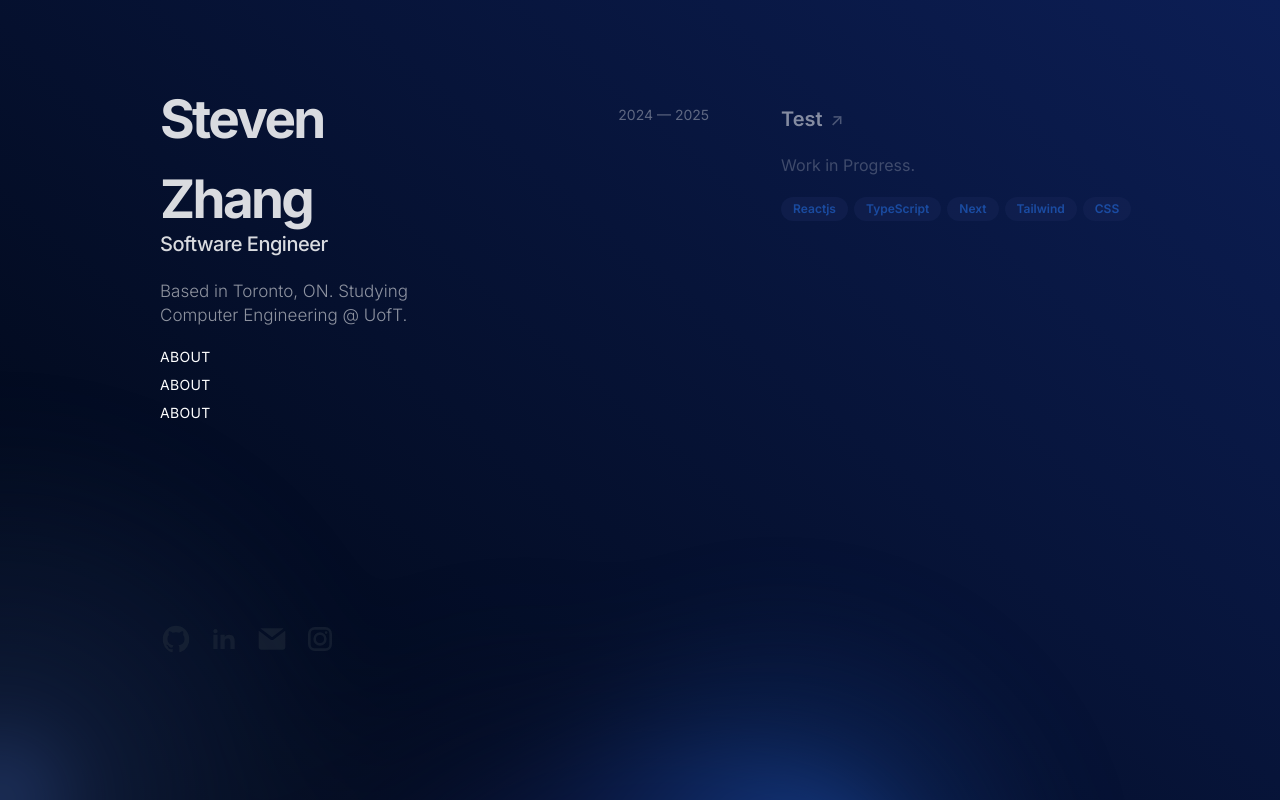
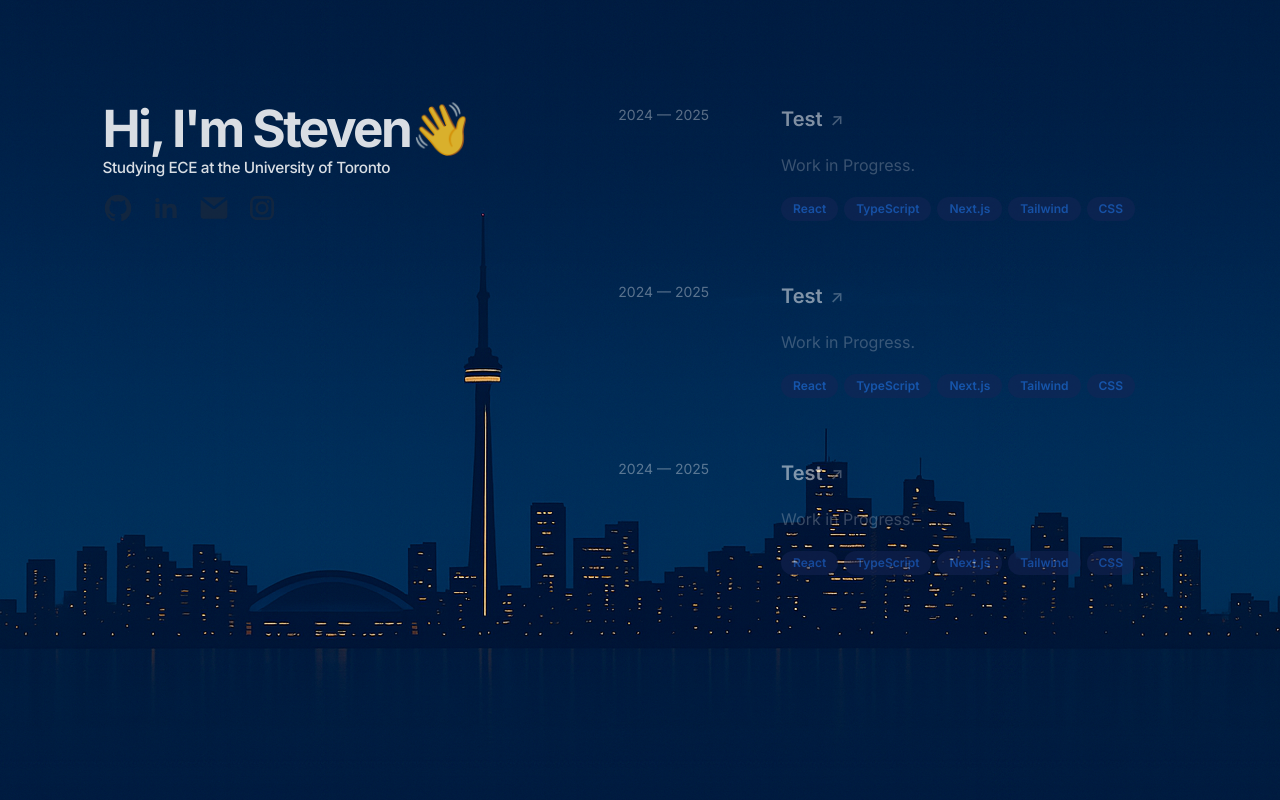
Before and after one commit to stev-jz/website, a Next.js app: page / in a window 1280 px wide. Built offline with nearby package versions, Linux system fonts and the light colour scheme.

Commit message:
background change

```diff
--- a/next.config.ts
+++ b/next.config.ts
@@ -1,8 +1,5 @@
 /** @type {import('next').NextConfig} */
 const nextConfig = {
-  experimental: {
-    appDir: true,  // This line is essential
-  },
 }
 
 export default nextConfig
--- /dev/null
+++ b/src/app/Experience/page.tsx
@@ -0,0 +1,34 @@
+import GlassContainer from "../../components/GlassContainer";
+
+export default function ExperienceSection(){
+    return(
+        <div>
+            <GlassContainer
+                date="2024 — 2025"
+                title="Test"
+                description="Work in Progress."
+                link="https://www.google.com/"
+                tags={["React", "TypeScript", "Next.js", "Tailwind", "CSS"]}>
+            </GlassContainer>
+            <GlassContainer
+                date="2024 — 2025"
+                title="Test"
+                description="Work in Progress."
+                link="https://www.google.com/"
+                tags={["React", "TypeScript", "Next.js", "Tailwind", "CSS"]}>
+            </GlassContainer>
+            <GlassContainer
+                date="2024 — 2025"
+                title="Test"
+                description="Work in Progress."
+                link="https://www.google.com/"
+                tags={["React", "TypeScript", "Next.js", "Tailwind", "CSS"]}>
+            </GlassContainer>
+
+
+
+
+
+        </div>
+    )
+}
--- a/src/app/layout.tsx
+++ b/src/app/layout.tsx
@@ -5,7 +5,7 @@ import "./globals.css";
 const inter = Inter({ subsets: ['latin'] });
 
 export const metadata: Metadata = {
-  title: "Steven Zhang",
+  title: "Steven | Developer",
 };
 
 export default function RootLayout({
@@ -19,7 +19,12 @@ export default function RootLayout({
         <link rel="icon" href="/s logo.png" type="image/png" />
       </head>
       <body className={inter.className}>
-        {children}
+        <div className="bg-[url('/toronto-skyline.png')] bg-center h-screen w-full -z-10">
+          <div className="z-10">{children} </div>
+        </div>
+
+
+
       </body>
     </html>
   );
--- a/src/app/page.tsx
+++ b/src/app/page.tsx
@@ -1,12 +1,12 @@
 import Sidebar from '@/components/Sidebar'
 import { BackgroundGradientAnimation } from '@/components/ui/background-gradient-animation';
 import GlassContainer from '@/components/GlassContainer';
-import ExperienceSection from '@/components/sections/ExperienceSection';
+import ExperienceSection from '@/app/Experience/page';
+import Image from 'next/image';
 import RightPanel from '@/components/RightPanel';
 
 export default function home() {
   return (
-    <BackgroundGradientAnimation className="-z-10">
     <div className = 'grid md:grid-cols-[7.8fr_9fr] grid-cols-1 min-h-screen'>
       {/* left panel */}
       <div className="md:sticky top-0 z-999">
@@ -20,6 +20,5 @@ export default function home() {
 
       </div>
     </div>
-    </BackgroundGradientAnimation>
   );
 }
--- a/src/components/GlassContainer.tsx
+++ b/src/components/GlassContainer.tsx
@@ -19,7 +19,7 @@ export default function GlassContainer(props: GlassContainerProps)
       group
       mb-3
       opacity-50
-      rounded-[9]
+      rounded-[10]
       transition duration-100 ease-in-out
       border-t border-t-transparent
 
@@ -36,7 +36,7 @@ export default function GlassContainer(props: GlassContainerProps)
           {props.date}
         </div>
         <div className="flex flex-col gap-5">
-          <h1 className="transition-colors duration-100 ease-out group-hover:text-blue-500 text-xl font-semibold text-white">
+          <h1 className="transition-colors duration-100 ease-out group-hover:text-blue-600 text-xl font-semibold text-white">
             {props.title}
             <div className="
               inline-block
--- a/src/components/MenuList.tsx
+++ /dev/null
@@ -1,10 +0,0 @@
-
-export default function Menu(){
-    return(
-        <nav className="text-white flex flex-col gap-y-2 text-sm uppercase tracking-wide">
-                <a href="#about">About</a>
-                <a href="#about">About</a>
-                <a href="#about">About</a>
-        </nav>
-    )
-}
--- a/src/components/RightPanel.tsx
+++ b/src/components/RightPanel.tsx
@@ -1,8 +1,19 @@
-import ExperienceSection from "./sections/ExperienceSection";
+'use client';
+import { useState } from "react";
+import ExperienceSection from "../app/Experience/page";
+
 
 export default function RightPanel(){
+    const [active, setActive] = useState(0);
     return(
         <aside className="pt-20">
+            <div className="flex">
+                <button
+                    className={active===0? 'text-black' : 'text-gray-700'}
+                    onClick={() => setActive(0)}>
+                </button>
+
+            </div>
             <ExperienceSection></ExperienceSection>
 
 
--- a/src/components/Sidebar.tsx
+++ b/src/components/Sidebar.tsx
@@ -1,29 +1,25 @@
 import Link from 'next/link';
-import Menu from '@/components/MenuList'
 import IconList from '@/components/Iconlist'
 import GlassContainer from './GlassContainer';
 
 export default function Sidebar(){
     return(
-        <aside className="md:px-40 h-screen flex flex-col">
-            <div className='pt-20'>
-                <Link href = '/' className="text-[53px] opacity-85 text-white font-bold tracking-tighter">
-                Steven Zhang
+        <aside className="md:px-[8vw] h-screen flex flex-col">
+            <div className='pt-[7vw]'>
+                <Link href = '/' className="text-[4vw] opacity-85 text-white font-bold tracking-tighter">
+                Hi, I'm Steven👋
                 </Link>
-                <h2 className="opacity-85 tracking-tight text-white text-[20px] font-[475] -mt-2.5">
-                    Software Engineer</h2>
-                <h3 className="opacity-55 text-white text-sm/6 text-[17px] font-[360] py-5">Based in Toronto, ON. Studying
-                <Link href="https://www.ece.utoronto.ca/" target="_blank" className="relative inline-block
+                <h2 className="opacity-85 tracking-tight text-white text-[1.2vw] font-[475] -mt-2.5">
+                    Studying <Link href="https://www.ece.utoronto.ca/" target="_blank"
+                    className="relative inline-block
                     after:content-[''] after:absolute after:bottom-0 after:left-0
                     after:w-0 after:h-[2px] after:bg-gray-300
                     after:transition-[width] after:duration-300
                     hover:after:w-full "
-                >Computer Engineering @ UofT.</Link></h3>
-
-                <Menu></Menu>
-
+                    > ECE at the University of Toronto</Link>
+                </h2>
             </div>
-            <div className="mt-50"><IconList></IconList></div>
+            <div className="pt-[1vw]"><IconList></IconList></div>
 
         </aside>
     )
--- a/src/components/sections/ExperienceSection.tsx
+++ /dev/null
@@ -1,18 +0,0 @@
-import GlassContainer from "../GlassContainer";
-
-export default function ExperienceSection(){
-    return(
-        <div>
-            <GlassContainer
-                date="2024 — 2025"
-                title="Test"
-                description="Work in Progress."
-                link="https://www.skynetsystems.ca/"
-                tags={["Reactjs", "TypeScript", "Next", "Tailwind", "CSS"]}>
-            </GlassContainer>
-
-
-
-        </div>
-    )
-}
```
Also changed, not shown: public/toronto-skyline.png (added), 1 other file (tests, documents, lock files or other folders). Lines whose indentation alone changed are shown as unchanged.
